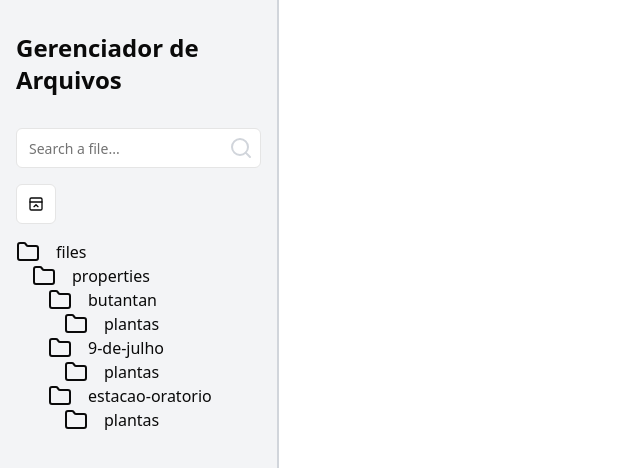
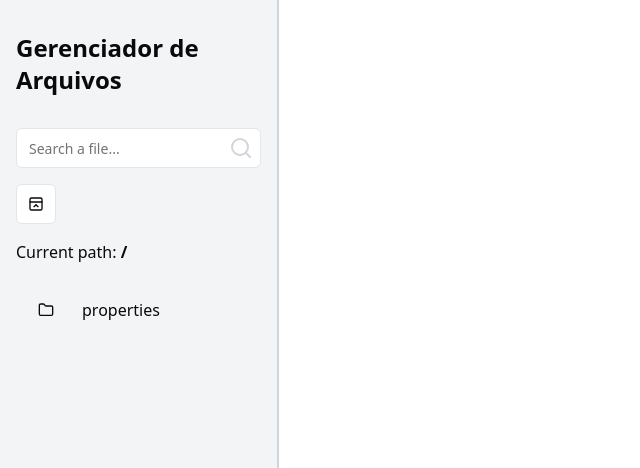
Before and after one commit to fhorray/file-manager, a React (Vite) app: page / in a window 1280 px wide. Shown: the top 468 px of the page, without its empty margins (0-640 px from the left). Built offline with nearby package versions, Linux system fonts and the light colour scheme.

Commit message:
:sparkles: added new logic for file tree display

```diff
--- a/src/@types/files.ts
+++ b/src/@types/files.ts
@@ -11,6 +11,8 @@ export type SelectFile = {
 export type Folder = {
   id: string;
   name: string;
+  path: string;
+  files: SelectFile[];
   folders: Folder[];
 };
 
--- a/src/App.tsx
+++ b/src/App.tsx
@@ -1,4 +1,4 @@
-import FileManager from './components/file-manager';
+import FileManager from './components';
 import { FileManagerProvider } from './contexts/file-manager';
 
 function App() {
--- a/src/components/file-manager-grid.tsx
+++ b/src/components/file-manager-grid.tsx
@@ -1,17 +1,19 @@
-import { useFileManager } from "../contexts/file-manager";
-import FileRenderer from "./file-renderer";
+import { useFileManager } from '../contexts/file-manager';
+import FileRenderer from './file-renderer';
 
 const FileManagerGrid = () => {
   const { files, path } = useFileManager();
+
   return (
     <main className="p-4 w-full grid grid-cols-4 gap-4 grid-rows-3">
       {files?.map((file) => {
-        const fileName = file.path.split("/");
+        const fileName = file.path.split('/');
         fileName.pop(); // remove last item which is the file name temrinating in .jpg/.jpg etc...
+        fileName.shift();
 
-        if (path !== fileName.join("/")) return null; // verify if current path from context is equal to the fileName.join("/") path
+        if (path !== fileName.join('/') + '/') return null; // verify if current path from context is equal to the fileName.join("/") path
 
-        return <FileRenderer file={file} />;
+        return <FileRenderer key={file.id} file={file} />;
       })}
     </main>
   );
--- a/src/components/folder-tree.tsx
+++ b/src/components/folder-tree.tsx
@@ -1,36 +1,67 @@
-import { FolderIcon } from "lucide-react";
-import { Folder } from "../@types/files";
-import { useFileManager } from "../contexts/file-manager";
+import { FolderIcon } from 'lucide-react';
+import { Folder } from '../@types/files';
+import { useFileManager } from '../contexts/file-manager';
+import { useState } from 'react';
+import { cn } from '../lib/utils';
+import { Button } from './ui/button';
 
 const FolderTree = () => {
   const { folders } = useFileManager();
 
   return (
-    <div>
+    <ul>
       {folders.folders.map((folder) => (
         <FolderRenderer key={folder.id} folder={folder} />
       ))}
-    </div>
+    </ul>
   );
 };
 
 const FolderRenderer = ({ folder }: { folder: Folder }) => {
+  const [expanded, setExpanded] = useState(false);
+  const { setPath, path } = useFileManager();
+
   return (
-    <div>
-      <div className="flex items-center gap-4">
-        <FolderIcon />
+    <li className="">
+      <div
+        className={cn(
+          'flex items-center gap-4 w-full p-2 border-2 border-transparent select-none rounded-lg',
+          expanded
+            ? 'border border-gray-300 hover:bg-gray-300 transition-all'
+            : 'flex items-center gap-4',
+          path === folder.path &&
+            'bg-gray-300 hover:bg-gray-400 hover:text-gray-700',
+        )}
+      >
+        <Button
+          className="hover:bg-gray-400"
+          variant={'ghost'}
+          size={'icon'}
+          onClick={() => {
+            if (folder.folders.length) {
+              setExpanded(!expanded);
+            }
+            setPath(folder.path);
+          }}
+        >
+          <FolderIcon className={cn('', expanded && 'fill-gray-500')} />
+        </Button>
         {folder.name}
       </div>
 
       {/* Render subfolders recursively if they exist */}
-      {folder.folders && folder.folders.length > 0 && (
-        <div className="ml-4">
-          {folder.folders.map((subfolder) => (
-            <FolderRenderer key={subfolder.id} folder={subfolder} />
-          ))}
-        </div>
+      {expanded && (
+        <>
+          {folder.folders && folder.folders.length > 0 && (
+            <ul className={cn('', expanded && 'pl-4')}>
+              {folder.folders.map((subfolder) => (
+                <FolderRenderer key={subfolder.id} folder={subfolder} />
+              ))}
+            </ul>
+          )}
+        </>
       )}
-    </div>
+    </li>
   );
 };
 
--- a/src/components/file-manager.tsx
+++ b/src/components/index.tsx
@@ -1,5 +1,5 @@
-import FileManagerGrid from "./file-manager-grid";
-import Sidebar from "./sidebar";
+import FileManagerGrid from './file-manager-grid';
+import Sidebar from './sidebar';
 
 const FileManager = () => {
   return (
--- a/src/components/sidebar.tsx
+++ b/src/components/sidebar.tsx
@@ -1,10 +1,12 @@
-import { SearchIcon, PanelTopCloseIcon } from "lucide-react";
-import { Input } from "./ui/input";
+import { SearchIcon, PanelTopCloseIcon } from 'lucide-react';
+import { Input } from './ui/input';
 
-import { Button } from "./ui/button";
-import FolderTree from "./folder-tree";
+import { Button } from './ui/button';
+import FolderTree from './folder-tree';
+import { useFileManager } from '../contexts/file-manager';
 
 const Sidebar = () => {
+  const { path } = useFileManager();
   const filterFiles = (value: string) => {
     console.log(value);
     // Implement file filtering logic here
@@ -23,12 +25,15 @@ const Sidebar = () => {
       </div>
       {/* OPTIONS */}
       <div>
-        <Button size={"icon"} variant={"outline"}>
+        <Button size={'icon'} variant={'outline'}>
           <PanelTopCloseIcon />
         </Button>
       </div>
 
       {/* FOLDER TREE */}
+      <span>
+        Current path: <strong>{path}</strong>
+      </span>
       <FolderTree />
     </aside>
   );
--- a/src/contexts/file-manager.tsx
+++ b/src/contexts/file-manager.tsx
@@ -1,6 +1,6 @@
-import React, { createContext, useContext, useState } from "react";
-import { Folder, SelectFile } from "../@types/files";
-import { r2ListResponse } from "../../data";
+import React, { createContext, useContext, useState } from 'react';
+import { Folder, SelectFile } from '../@types/files';
+import { r2ListResponse } from '../../data';
 
 type FileManagerContextProps = {
   path: string;
@@ -16,15 +16,15 @@ type FileManagerContextProps = {
 };
 
 const FileManagerContext = createContext<FileManagerContextProps | undefined>(
-  undefined
+  undefined,
 );
 
 const FileManagerProvider = ({ children }: { children: React.ReactNode }) => {
   const [activePreview, setActivePreview] = useState(false);
 
-  const [currentPath, setCurrentPath] = useState("/");
+  const [currentPath, setCurrentPath] = useState('/');
   const [currentFolder, setCurrentFolder] = useState<SelectFile | undefined>(
-    undefined
+    undefined,
   );
 
   const mapped = r2ListResponse.objects.map((file) => {
@@ -68,19 +68,19 @@ const useFileManager = () => {
 
 // function to organize file keys
 const organizeFiles = (
-  keys: { key: string; size?: number; lastModified?: string }[]
+  keys: { key: string; size?: number; lastModified?: string }[],
 ): SelectFile[] => {
   const files: SelectFile[] = [];
   const dirMap = new Map<string, string>(); // Mapeia caminhos para IDs
 
   keys.forEach(({ key, size, lastModified }) => {
-    const parts = key.split("/");
+    const parts = key.split('/');
     let parentId: string | undefined = undefined;
-    let currentPath = "";
+    let currentPath = '';
 
     for (let i = 0; i < parts.length; i++) {
       const name = parts[i];
-      currentPath += (i > 0 ? "/" : "") + name;
+      currentPath += (i > 0 ? '/' : '') + name;
       const isLast = i === parts.length - 1;
       const id = btoa(currentPath); // Criando um ID único com Base64
 
@@ -115,28 +115,46 @@ const organizeFiles = (
 
   return files;
 };
-
 const buildFolderStructure = (files: SelectFile[]): Folder => {
-  const root: Folder = { id: "root", name: "Root", folders: [] };
+  const root: Folder = {
+    id: 'root',
+    name: 'Root',
+    path: '',
+    files: [],
+    folders: [],
+  };
 
   files.forEach((file) => {
-    const pathParts = file.path.split("/").filter(Boolean); // Divide e remove strings vazias
+    const pathParts = file.path.split('/').filter(Boolean); // Divide e remove strings vazias
+    pathParts.shift(); // remove 'files/' from URL
+    const fileName = pathParts.pop(); // Remove nome do arquivo do path
+
     let currentFolder = root;
 
     for (let i = 0; i < pathParts.length; i++) {
       const part = pathParts[i];
-      const isFile = part.includes("."); // Arquivo termina com extensão
-
-      if (isFile) break; // Se for um arquivo, ignoramos a criação de pastas
-
+      const isFile = fileName && part === fileName; // Verifica se o caminho é o nome do arquivo
       let existingFolder = currentFolder.folders.find((f) => f.name === part);
 
       if (!existingFolder) {
-        existingFolder = { id: file.id, name: part, folders: [] };
+        // Se não existe a pasta, criamos uma nova
+        existingFolder = {
+          id: file.id,
+          name: part,
+          path: currentFolder.path + part + '/',
+          files: [], // Inicialmente sem arquivos
+          folders: [],
+        };
         currentFolder.folders.push(existingFolder);
       }
 
       currentFolder = existingFolder;
+
+      // Se for um arquivo, adiciona ao array de arquivos da pasta atual
+      if (isFile) {
+        currentFolder.files.push(file);
+        break; // Não precisamos continuar procurando mais pastas
+      }
     }
   });
 
```
Also changed, not shown: data.ts (+150 -120 lines).
